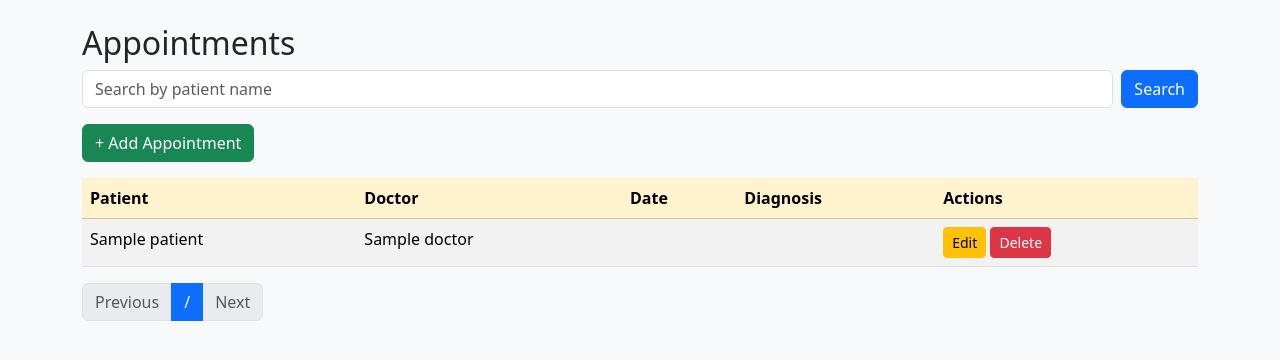
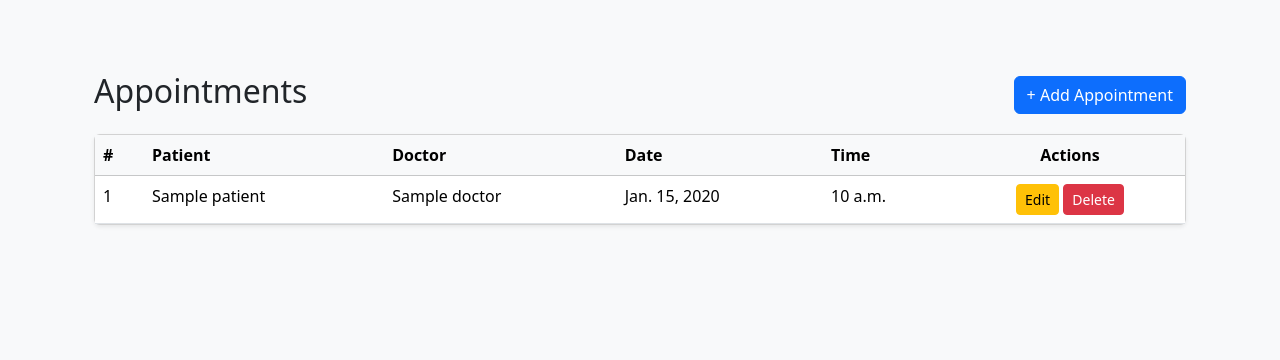
Before and after one commit to Aysha191195/Hospital-Management, a Django app: page /appointments/ in a window 1280 px wide. Shown: the part 56-416 px from the top of the page. Run offline with Django 5.2, Linux system fonts and the light colour scheme; tables that the repository leaves empty hold one stand-in row (values such as "Sample post").

Commit message:
updated appointment list

```diff
--- a/templates/hospital_app/appointment_list.html
+++ b/templates/hospital_app/appointment_list.html
@@ -1,36 +1,49 @@
 {% extends "hospital_app/base.html" %}
-{% block title %}Appointments{% endblock %}
+
 {% block content %}
+<div class="container mt-5">
+    <div class="d-flex justify-content-between align-items-center mb-3">
         <h2>Appointments</h2>
-<form method="get" class="d-flex mb-3">
-  <input name="q" value="{{ query }}" class="form-control me-2" placeholder="Search by patient name">
-  <button class="btn btn-primary">Search</button>
-</form>
-<a href="{% url 'add_appointment' %}" class="btn btn-success mb-3">+ Add Appointment</a>
+        <a href="{% url 'add_appointment' %}" class="btn btn-primary">+ Add Appointment</a>
+    </div>
 
-<table class="table table-striped bg-white">
-<thead class="table-warning"><tr><th>Patient</th><th>Doctor</th><th>Date</th><th>Diagnosis</th><th>Actions</th></tr></thead>
+    {% if appointments %}
+        <div class="card shadow-sm">
+            <div class="card-body p-0">
+                <table class="table table-hover mb-0">
+                    <thead class="table-light">
+                        <tr>
+                            <th>#</th>
+                            <th>Patient</th>
+                            <th>Doctor</th>
+                            <th>Date</th>
+                            <th>Time</th>
+                            <th class="text-center">Actions</th>
+                        </tr>
+                    </thead>
                     <tbody>
-{% for a in appointments %}
+                        {% for appointment in appointments %}
                         <tr>
-  <td>{{ a.patient.name }}</td>
-  <td>{{ a.doctor.name }}</td>
-  <td>{{ a.appointment_date }}</td>
-  <td>{{ a.diagnosis }}</td>
-  <td>
-    <a href="{% url 'edit_appointment' a.id %}" class="btn btn-warning btn-sm">Edit</a>
-    <a href="{% url 'delete_appointment' a.id %}" class="btn btn-danger btn-sm">Delete</a>
+                            <td>{{ forloop.counter }}</td>
+                            <td>{{ appointment.patient.name }}</td>
+                            <td>{{ appointment.doctor.name }}</td>
+                            <td>{{ appointment.date }}</td>
+                            <td>{{ appointment.time }}</td>
+                            <td class="text-center">
+                                <a href="{% url 'edit_appointment' appointment.id %}" class="btn btn-sm btn-warning">Edit</a>
+                                <a href="{% url 'delete_appointment' appointment.id %}" class="btn btn-sm btn-danger"
+                                   onclick="return confirm('Are you sure you want to delete this appointment?');">
+                                   Delete
+                                </a>
                             </td>
                         </tr>
-{% empty %}
-<tr><td colspan="5" class="text-center">No appointments.</td></tr>
                         {% endfor %}
                     </tbody>
                 </table>
-
-<nav><ul class="pagination">
-  {% if appointments.has_previous %}<li class="page-item"><a class="page-link" href="?q={{ query }}&page={{ appointments.previous_page_number }}">Previous</a></li>{% else %}<li class="page-item disabled"><span class="page-link">Previous</span></li>{% endif %}
-  <li class="page-item active"><span class="page-link">{{ appointments.number }} / {{ appointments.paginator.num_pages }}</span></li>
-  {% if appointments.has_next %}<li class="page-item"><a class="page-link" href="?q={{ query }}&page={{ appointments.next_page_number }}">Next</a></li>{% else %}<li class="page-item disabled"><span class="page-link">Next</span></li>{% endif %}
-</ul></nav>
+            </div>
+        </div>
+    {% else %}
+        <div class="alert alert-info">No appointments found.</div>
+    {% endif %}
+</div>
 {% endblock %}
```
Lines whose indentation alone changed are shown as unchanged.
